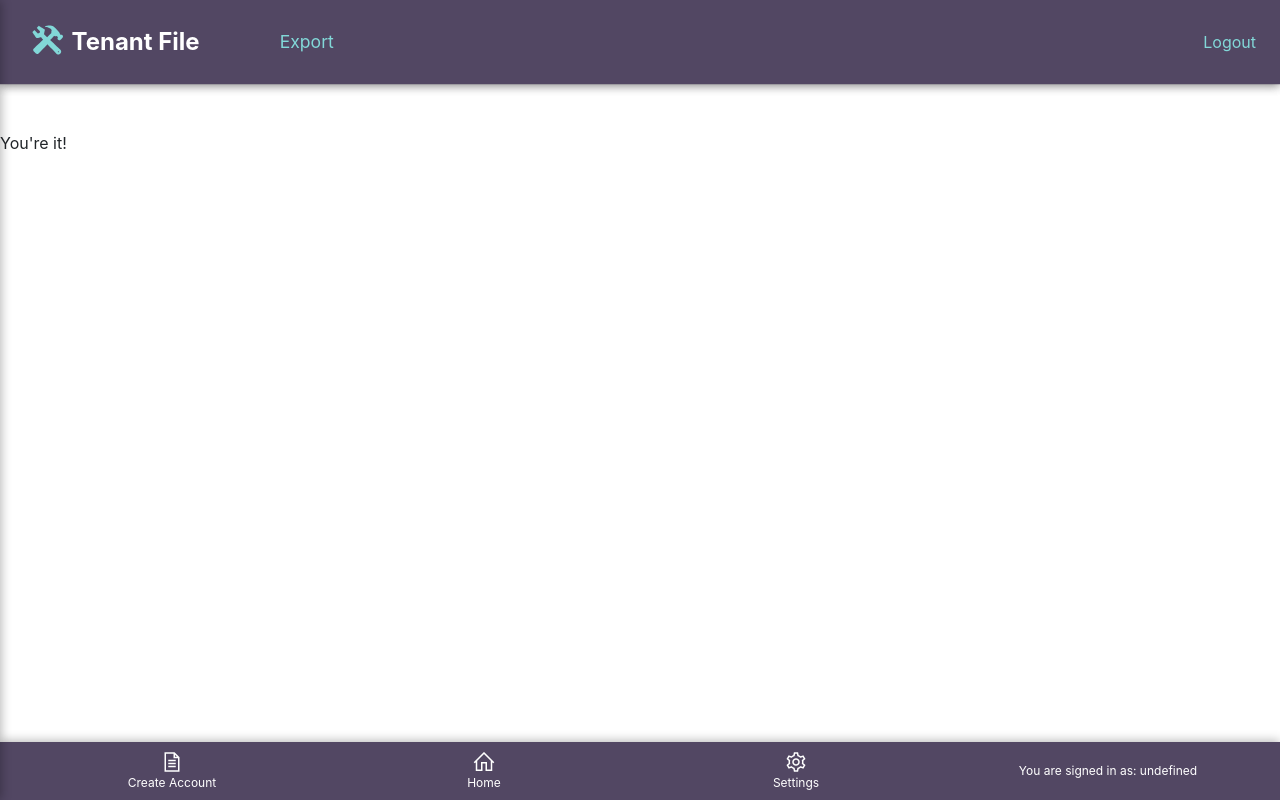
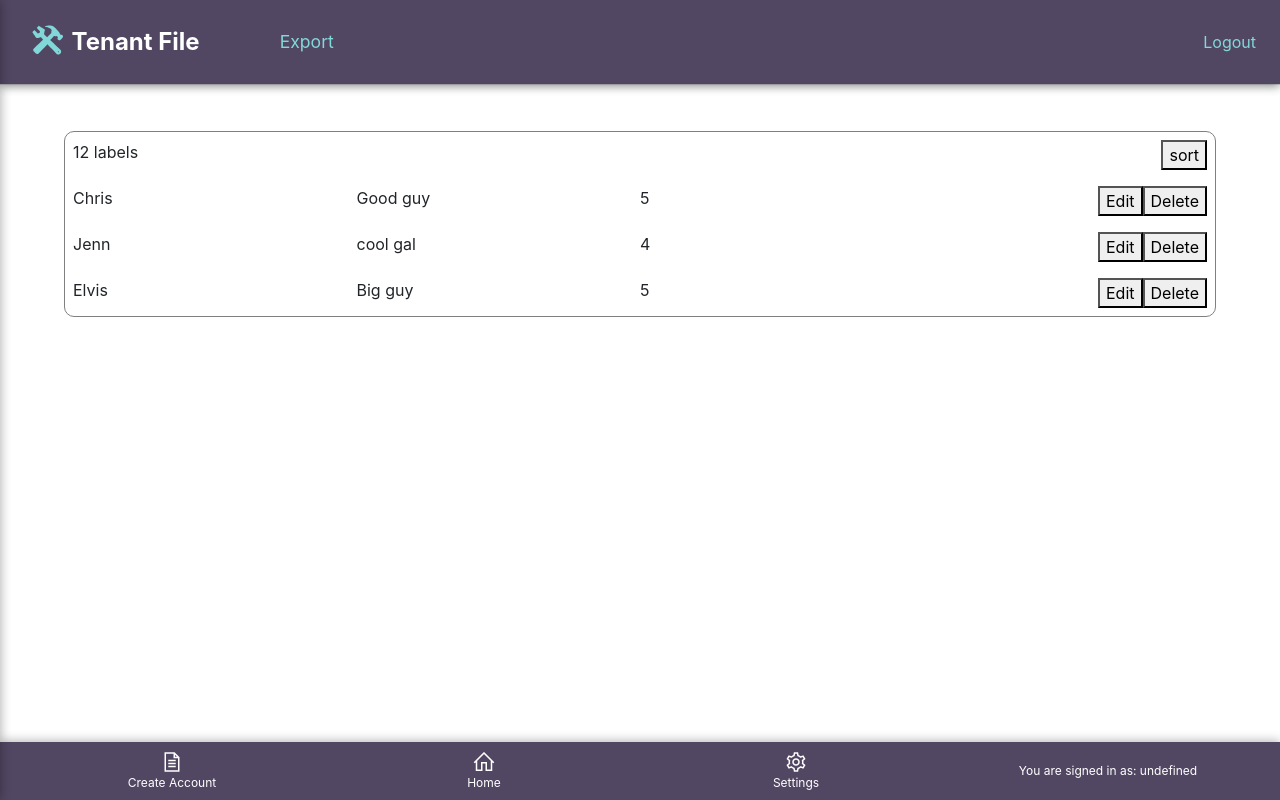
Before and after one commit to open-austin/BASTA-tfwa, a React (Create React App) app in the folder tenant-file/portal-app/: page /tags in a window 1280 px wide. Built offline with nearby package versions, Linux system fonts and the light colour scheme; no server answers; the database is empty; sample sign-in values are in the browser's storage.

Commit message:
Write initial, ugly styling to tags display

```diff
--- a/tenant-file/portal-app/src/component/Tags.tsx
+++ b/tenant-file/portal-app/src/component/Tags.tsx
@@ -1,7 +1,94 @@
 import React from 'react';
+import styled from 'styled-components';
+
+const StyledTagsDisplay = styled.div`
+  width: 90%;
+  margin: 0 auto;
+  border: 1px solid grey;
+  display: flex;
+  border-radius: 10px;
+
+  .display,
+  .header,
+  .body,
+  .flex-row {
+    width: 100%;
+  }
+
+  .header,
+  .flex-row {
+    padding: 0.5rem;
+  }
+
+  .header {
+    display: flex;
+
+    & > * {
+      flex: 1;
+    }
+
+    .sort {
+      text-align: right;
+    }
+  }
+
+  .flex-row {
+    display: flex;
+
+    & > * {
+      flex: 1;
+    }
+  }
+
+  .buttons {
+    text-align: right;
+  }
+`;
 
 const Tags = () => {
-  return <div>You're it!</div>;
+  const data = [
+    {
+      name: 'Chris',
+      description: 'Good guy',
+      photoCount: 5,
+    },
+    {
+      name: 'Jenn',
+      description: 'cool gal',
+      photoCount: 4,
+    },
+    {
+      name: 'Elvis',
+      description: 'Big guy',
+      photoCount: 5,
+    },
+  ];
+
+  return (
+    <StyledTagsDisplay>
+      <div className="display">
+        <div className="header">
+          <div className="title">12 labels</div>
+          <div className="sort">
+            <button>sort</button>
+          </div>
+        </div>
+        <div className="body">
+          {data.map((tag) => (
+            <div className="flex-row">
+              <div className="label">{tag.name}</div>
+              <div className="description">{tag.description}</div>
+              <div className="photoCount">{tag.photoCount}</div>
+              <div className="buttons">
+                <button>Edit</button>
+                <button>Delete</button>
+              </div>
+            </div>
+          ))}
+        </div>
+      </div>
+    </StyledTagsDisplay>
+  );
 };
 
 export default Tags;
```
